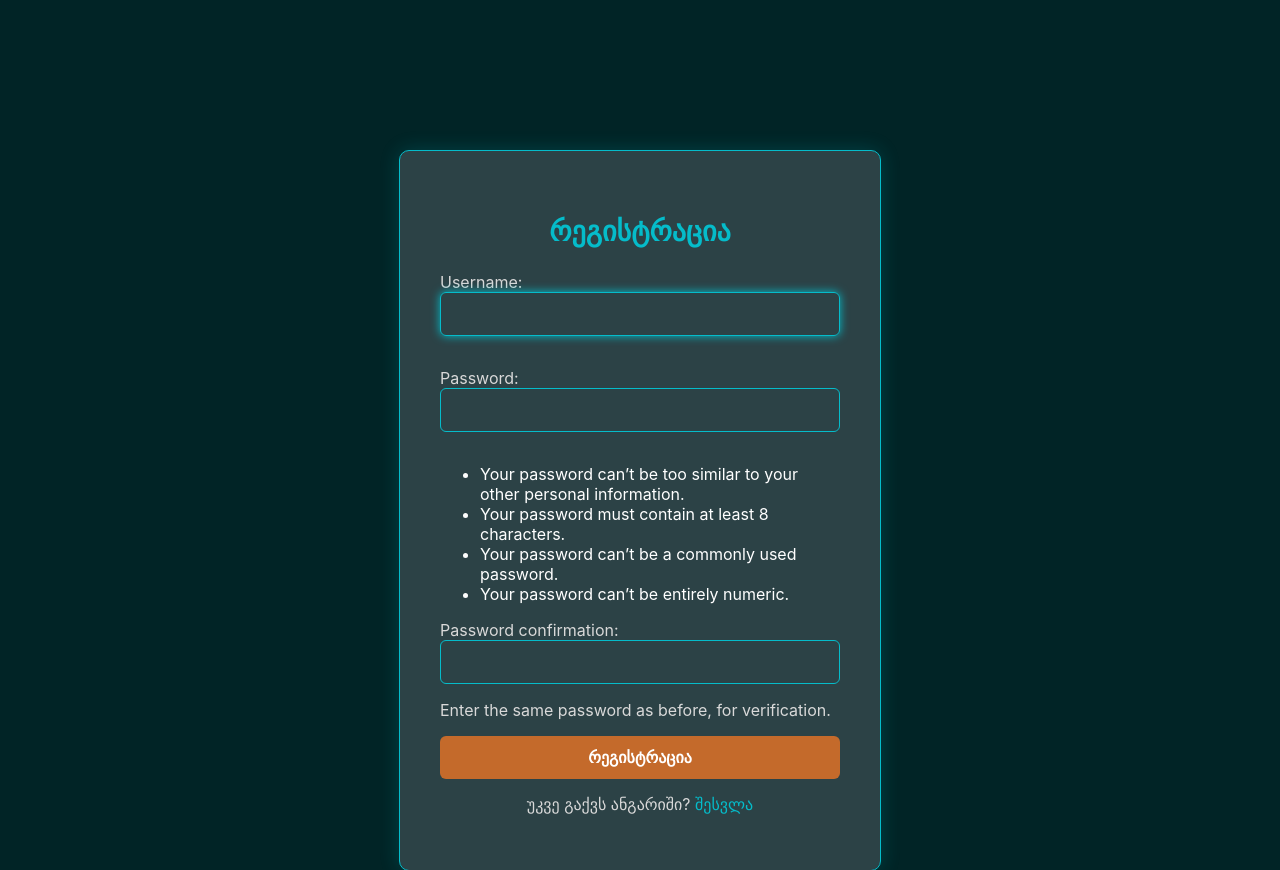
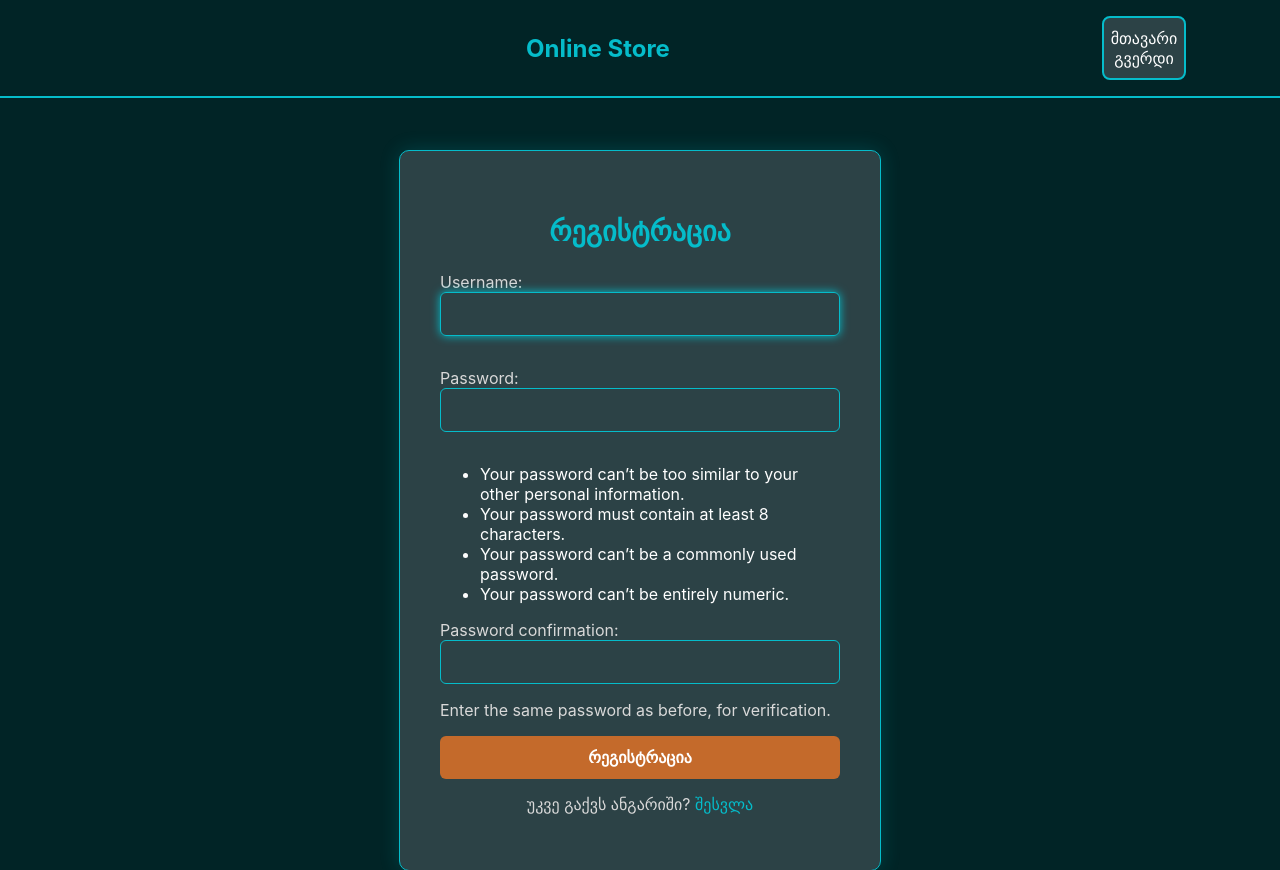
Before and after one commit to GioJIkia/Final-Project---Online-Store-, a Django app: page /register/ in a window 1280 px wide. Shown: the top 870 px of the page. Run offline with Django 5.2, Linux system fonts and the light colour scheme.

Commit message:
update login.html and register.html

```diff
--- a/store/templates/register.html
+++ b/store/templates/register.html
@@ -8,6 +8,31 @@
     <title>Register</title>
   </head>
   <body>
+    <header class="container-header">
+      <div></div>
+      <a
+        href="{% url 'store:card-list' %}"
+        class="header-logo"
+        style="text-decoration: none"
+      >
+        <span
+          style="
+            color: var(--primary-coror-bright-cyan);
+            font-weight: bold;
+            font-size: 24px;
+          "
+          >Online Store</span
+        >
+      </a>
+      <div class="header-buttons">
+        <a
+          href="{% url 'store:card-list' %}"
+          class="header-button btn-color"
+          title="მთავარი"
+          >მთავარი გვერდი</a
+        >
+      </div>
+    </header>
     <div class="auth-container">
       <h2>რეგისტრაცია</h2>
       {% if messages %} {% for message in messages %}
```
Also changed, not shown: store/templates/login.html (+25 -0 lines), db.sqlite3, store/static/images/user-icon.svg (added).
